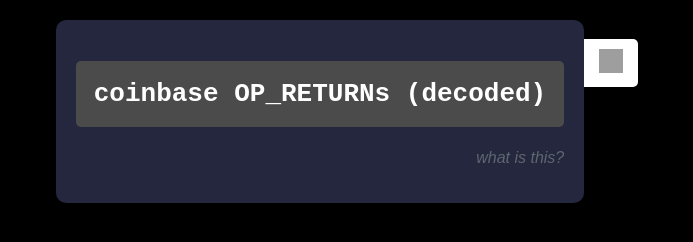
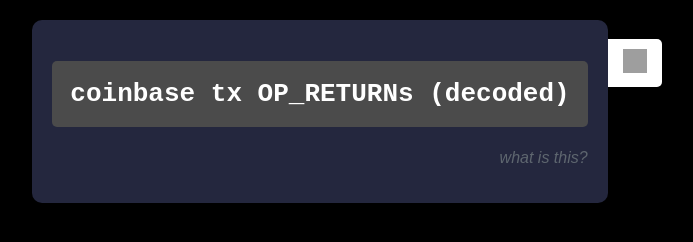
Before and after one commit to bboerst/coinbase-opreturn-explorer, a plain HTML site: page index.html in a window 1280 px wide. Shown: the whole page, without its empty margins (320-1013 px from the left). Drawn offline with Linux system fonts and the light colour scheme; no server answers; grey boxes are pictures that could not be loaded.

Commit message:
Adding 'tx' to the title

```diff
--- a/index.html
+++ b/index.html
@@ -1,7 +1,7 @@
 <!DOCTYPE html>
 <html>
 <head>
-  <title>coinbase OP_RETURN explorer</title>
+  <title>coinbase tx OP_RETURN explorer</title>
   <style>
     body {
       font-family: Arial, sans-serif;
@@ -239,7 +239,7 @@
         <img src="https://github.githubassets.com/images/modules/logos_page/GitHub-Mark.png" alt="GitHub Logo">
       </a>
     </div>
-    <h1><div class='data'>coinbase OP_RETURNs (decoded)</div></h1>
+    <h1><div class='data'>coinbase tx OP_RETURNs (decoded)</div></h1>
     <p class="whatisthis"><a href='https://github.com/bboerst/coinbase-opreturn-explorer/blob/main/README.md' target="_blank">what is this?</a></p>
     <div id="blocks"></div>
   </div>
```
